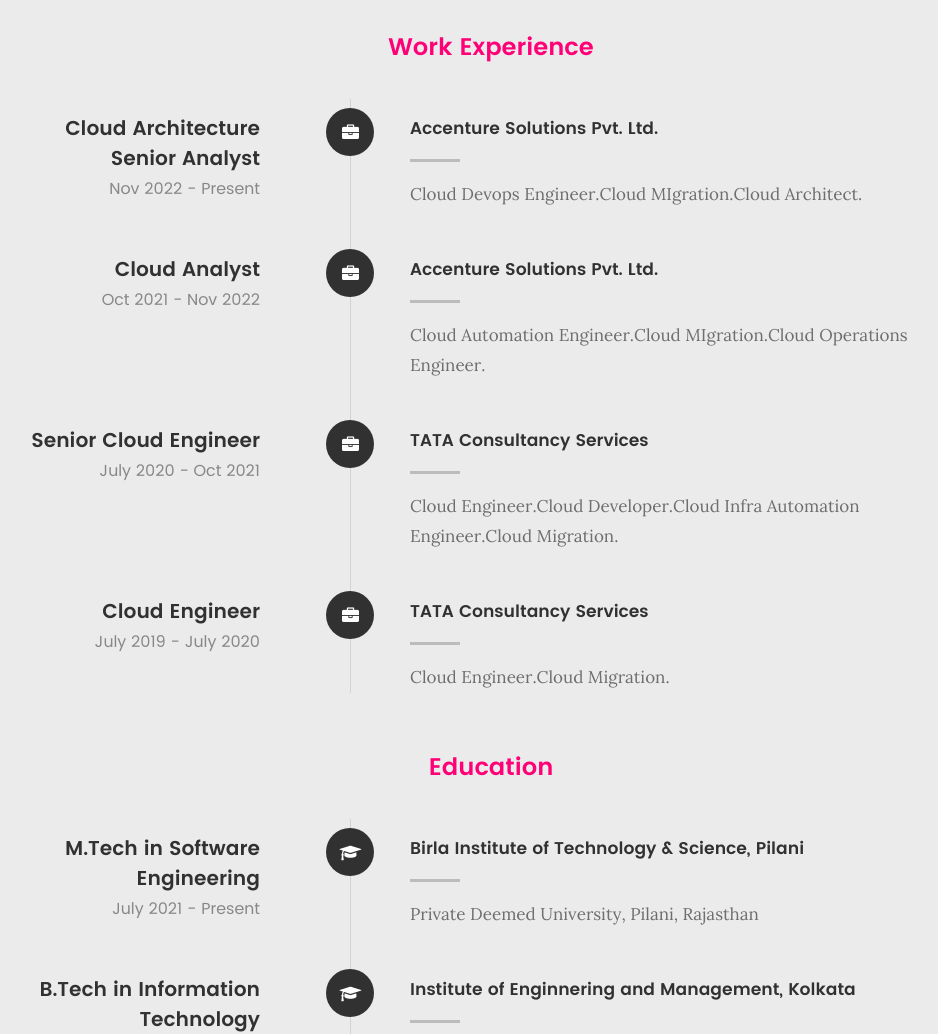
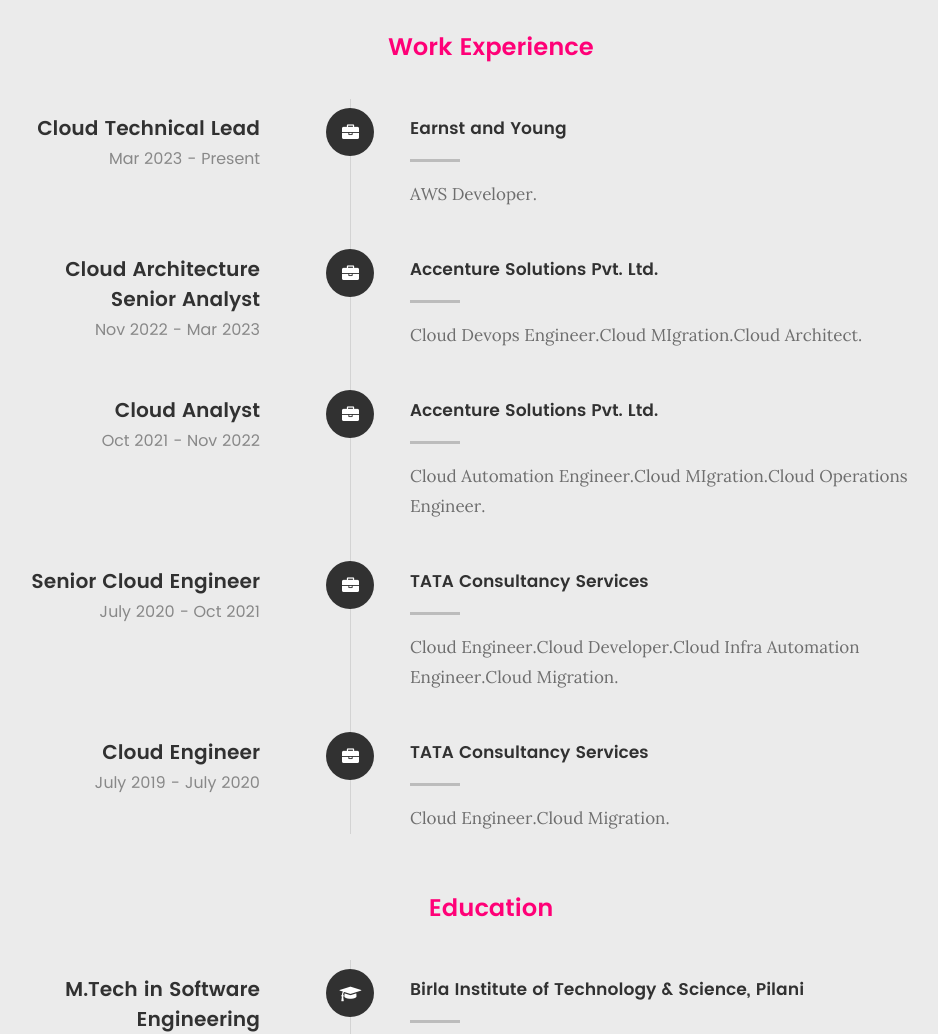
Before and after one commit to dipanjanbits/Dipanjan-Biswas, a plain HTML site: page index.html in a window 1280 px wide. Shown: the part 2594-3628 px from the top of the page, without its empty margins (149-1087 px from the left). Drawn offline with Linux system fonts and the light colour scheme; files whose address does not match are found by name.

Commit message:
Update index.html

```diff
--- a/index.html
+++ b/index.html
@@ -234,6 +234,24 @@
 
    			<div class="timeline-wrap">
 
+				<div class="timeline-block">
+
+	   				<div class="timeline-ico">
+	   					<i class="fa fa-briefcase"></i>
+	   				</div>
+
+	   				<div class="timeline-header">
+	   					<h3>Cloud Technical Lead</h3>
+	   					<p>Mar 2023 - Present</p>
+	   				</div>
+
+	   				<div class="timeline-content">
+	   					<h4>Earnst and Young</h4>
+	   					<p>AWS Developer.</p>
+	   				</div>
+
+	   			</div> <!-- /timeline-block -->
+
    				<div class="timeline-block">
 
 	   				<div class="timeline-ico">
@@ -242,7 +260,7 @@
 
 	   				<div class="timeline-header">
 	   					<h3>Cloud Architecture Senior Analyst</h3>
-	   					<p>Nov 2022 - Present</p>
+	   					<p>Nov 2022 - Mar 2023</p>
 	   				</div>
 
 	   				<div class="timeline-content">
```
